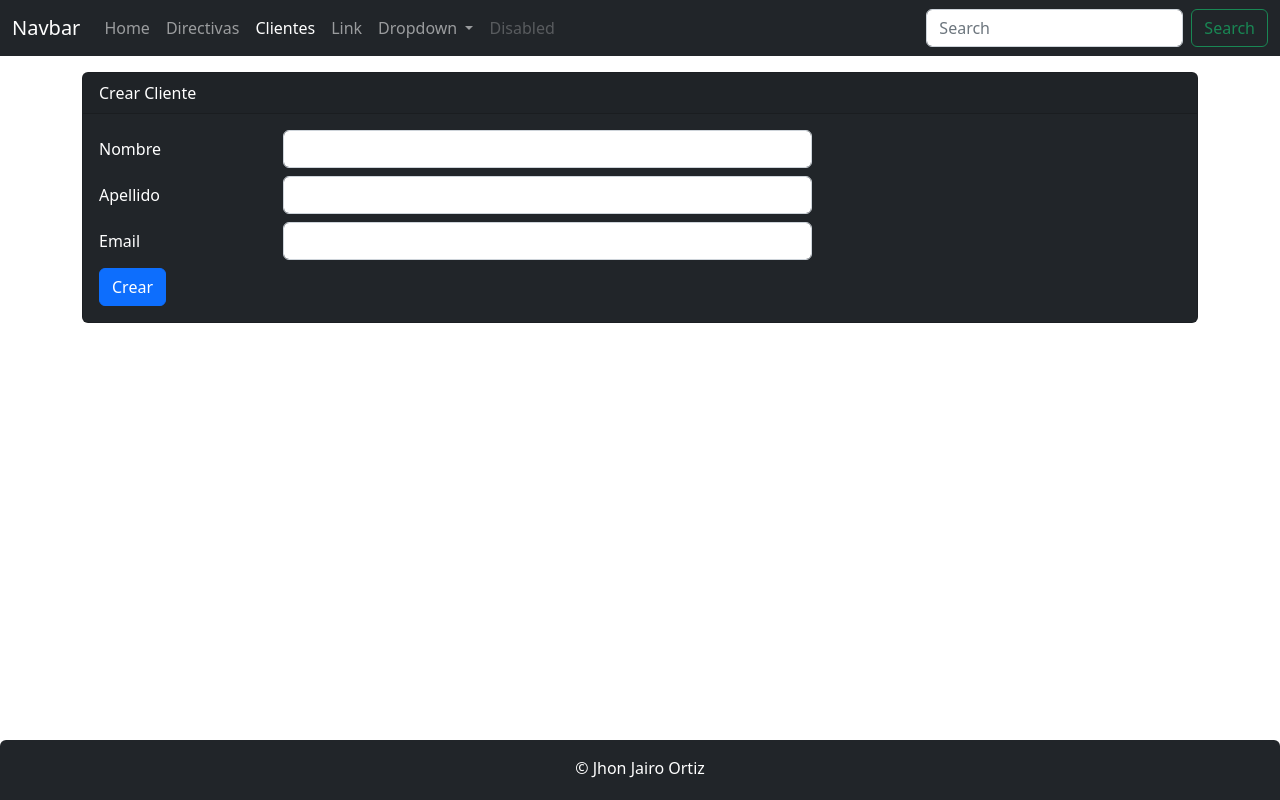
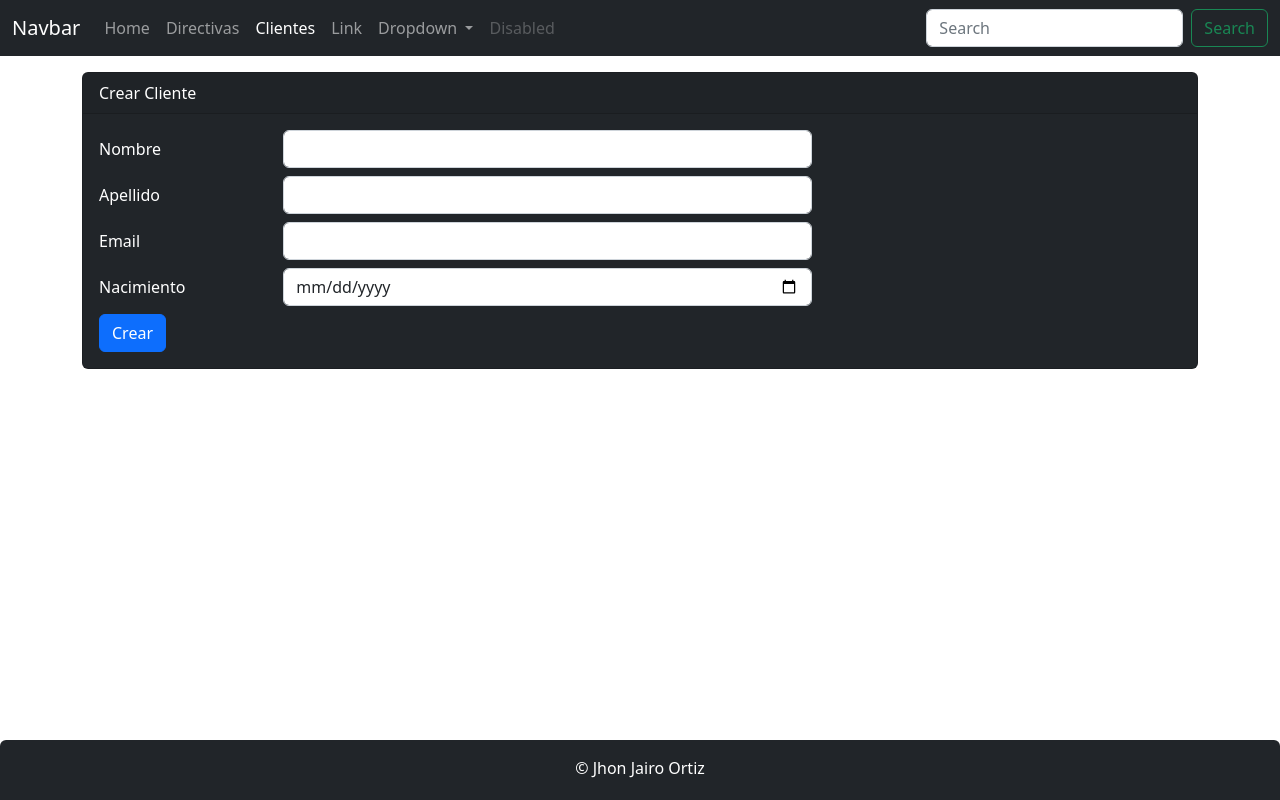
Before and after one commit to jjortiz016/front_clientes_Angular, an Angular app: page /clientes/form in a window 1280 px wide. Built offline with nearby package versions, Linux system fonts and the light colour scheme.

Commit message:
se agregó el atributo nacimiento en el cliente.ts, clientes.component.html en la tabla y form.component.html, quedó funcionando correctamente, en la tabla y el form.

```diff
--- a/src/app/clientes/cliente.ts
+++ b/src/app/clientes/cliente.ts
@@ -2,6 +2,7 @@ export class Cliente {
     id: number;
     nombre: string;
     apellido: string;
+    nacimiento: string;
     createAt: string;
     email: string;
 }
--- a/src/app/clientes/clientes.component.html
+++ b/src/app/clientes/clientes.component.html
@@ -19,6 +19,7 @@
                      <th>Nombre</th>
                      <th>Apellido</th>
                      <th>Email</th>
+                     <th>Nacimiento</th>
                      <th>Fecha</th>
                      <th>Editar</th>
                      <th>Eliminar</th>
@@ -31,6 +32,7 @@
                   <td>{{cliente.nombre}}</td>
                   <td>{{cliente.apellido | uppercase}}</td>
                   <td>{{cliente.email}}</td>
+                  <td>{{cliente.nacimiento | date:'EEEE dd, MMMM yyyy'}}</td>
                   <td>{{cliente.createAt | date:'EEEE dd, MMMM yyyy'}}</td>
                   <td>
                      <button type="button" name="editar" class="btn btn-primary btn-sm" [routerLink] = "['/clientes/form', cliente.id]" >Editar</button>
--- a/src/app/clientes/form.component.html
+++ b/src/app/clientes/form.component.html
@@ -61,6 +61,14 @@
                 </div>
             </div>
 
+            <div class="form-group row  mb-2">
+                <label for="nacimiento" class="col-form-label col-sm-2">Nacimiento</label>
+                <div class="col-sm-6">
+                    <input type="date" class="form-control" [(ngModel)]="cliente.nacimiento" name="nacimiento" #nacimiento="ngModel"> <!-- required minlength="4"-->
+
+                </div>
+            </div>
+
 
 
             <div class="form-group row">
```
